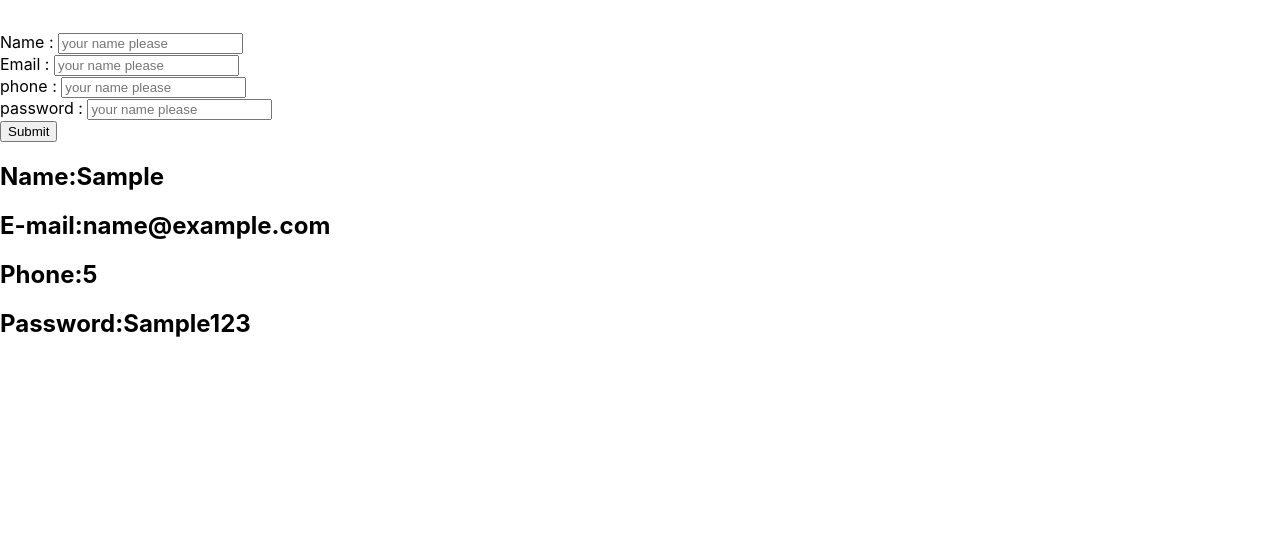
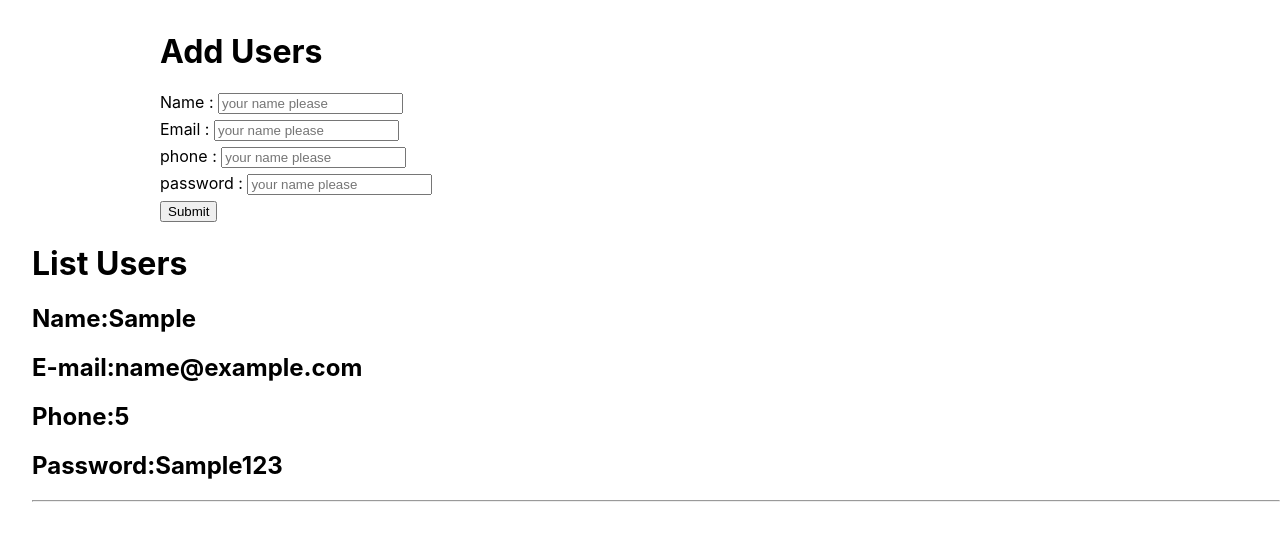
Before and after one commit to DialloAma/react-user, a React (Create React App) app: page / in a window 1280 px wide. Both pictures are taken after typing "Sample", "name@example.com", "5", "Sample123" into the empty fields and a click on the button "Submit". Shown: the top 540 px of the page. Built offline with nearby package versions, Linux system fonts and the light colour scheme.

Commit message:
add same CSS code

```diff
--- a/src/Users.jsx
+++ b/src/Users.jsx
@@ -34,32 +34,35 @@ class Users extends Component {
     render() {
         return (
             <div>
-                <form style={{marginTop:"2rem"}} onSubmit={this.manageSubmit}>
+                <form style={{marginTop:"2rem",marginLeft:"10rem"}} onSubmit={this.manageSubmit}>
+                    <h1>Add Users</h1>
                     <div>
                         <label>Name : </label>
-                        <input type="text" id="name" value={this.state.name} onChange={this.managechange} placeholder="your name please" required/>
+                        <input style={{marginBottom:"5px"}} type="text" id="name" value={this.state.name} onChange={this.managechange} placeholder="your name please" required/>
                     </div>
                     <div>
                         <label>Email : </label>
-                        <input type="Email" id="email" value={this.state.email} onChange={this.managechange} placeholder="your name please" required/>
+                        <input style={{marginBottom:"5px"}}type="Email" id="email" value={this.state.email} onChange={this.managechange} placeholder="your name please" required/>
                     </div>
                     <div>
                         <label>phone : </label>
-                        <input type="number" id="phone" value={this.state.phone} onChange={this.managechange}  placeholder="your name please" required/>
+                        <input style={{marginBottom:"5px"}} type="number" id="phone" value={this.state.phone} onChange={this.managechange}  placeholder="your name please" required/>
                     </div>
                     <div>
                         <label>password : </label>
-                        <input type="password" id="password" value={this.state.password} onChange={this.managechange} placeholder="your name please" required/>
+                        <input style={{marginBottom:"5px"}} type="password" id="password" value={this.state.password} onChange={this.managechange} placeholder="your name please" required/>
                     </div>
                     <button>Submit</button>
                 </form>
                 { this.state.user.map((item,index)=>{
                 return(
-                    <div key={index}>
+                    <div key={index} style={{paddingLeft:"2rem"}}>
+                        <h1>List Users</h1>
                         <h2>Name:{item.name}</h2>
                         <h2>E-mail:{item.email}</h2>
                         <h2>Phone:{item.phone}</h2>
                         <h2>Password:{item.password}</h2>
+                        <hr/>
                     </div>
                 )
 
```
